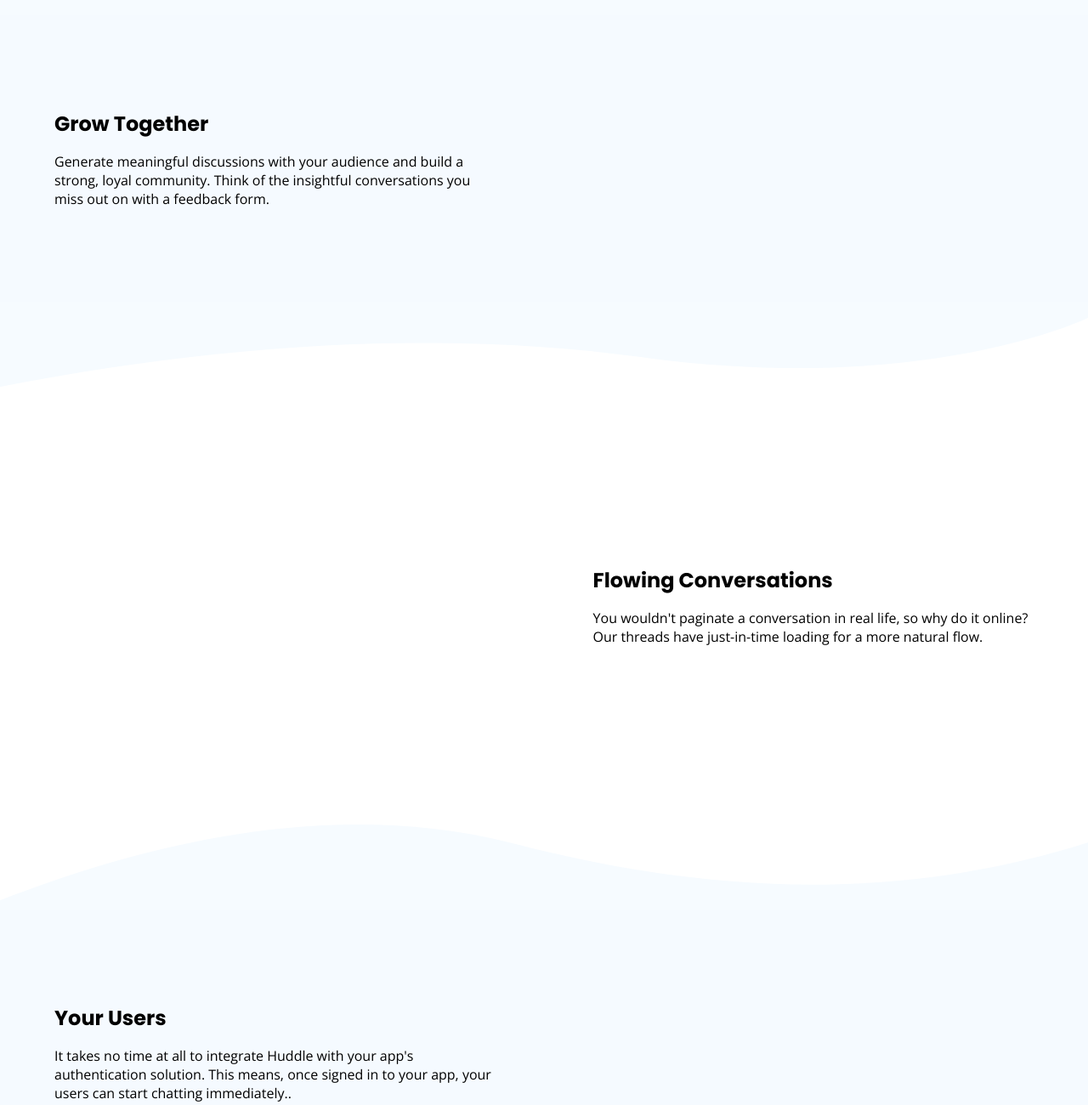
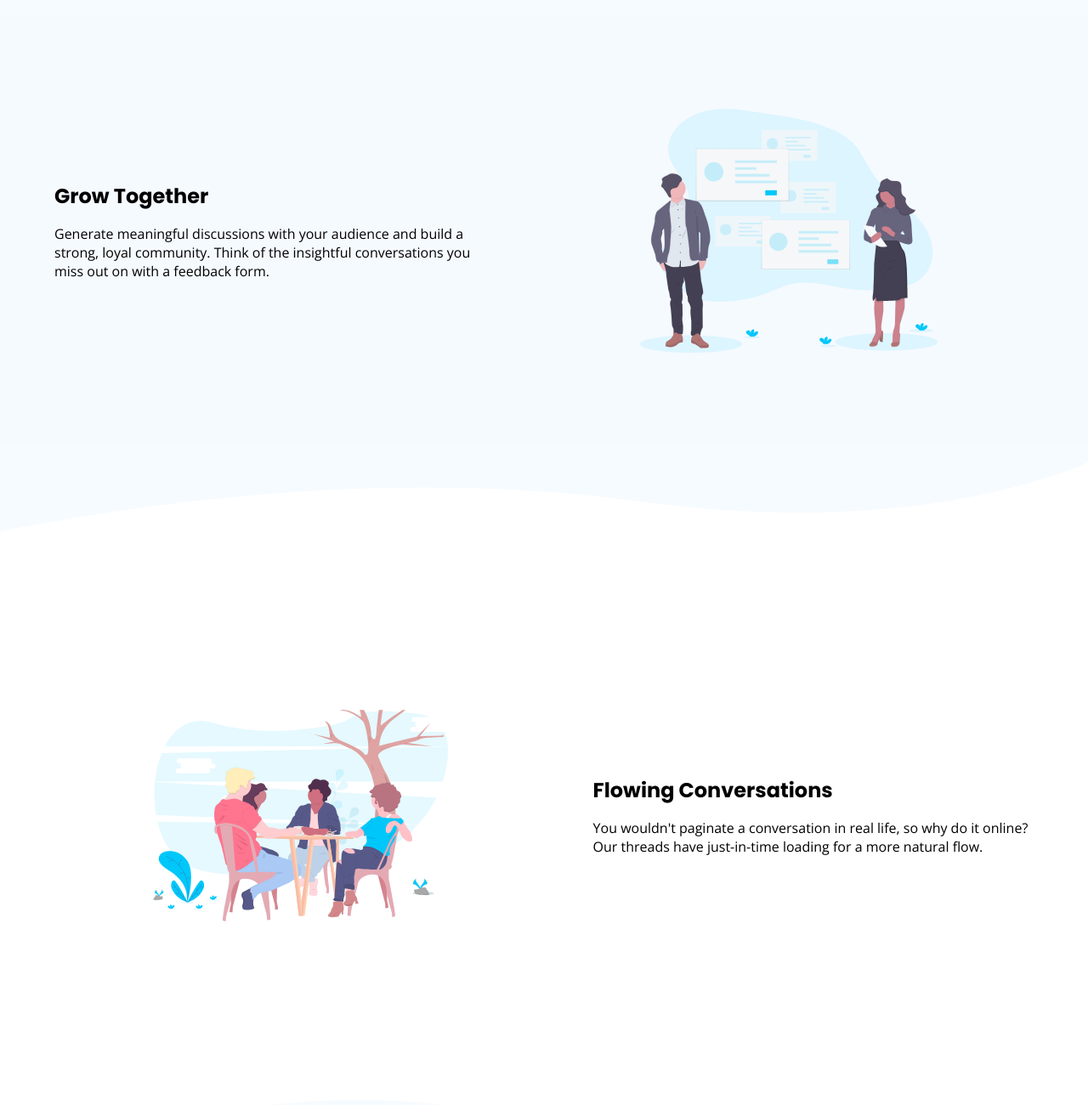
Before and after one commit to natab3na/Landing-page-App-Huddle, a plain HTML site: page index.html in a window 1280 px wide. Shown: the part 1440-2740 px from the top of the page at 85% size. Drawn offline with nearby package versions, Linux system fonts and the light colour scheme; the site is published under a folder, as on GitHub Pages, so addresses that start at the root find nothing.

Commit message:
modificacion en index

```diff
--- a/index.html
+++ b/index.html
@@ -62,7 +62,7 @@
 
       <div class="section__container container">
         <figure class="section__picture">
-          <img src="/images/illustration-grow-together.svg" alt="" class="section__img">
+          <img src="images/illustration-grow-together.svg" alt="" class="section__img">
         </figure>
 
         <div class="section__texts">
@@ -77,7 +77,7 @@
       <div class="wave wave--top"></div>
       <div class="section__container section__container--inverse container">
         <figure class="section__picture">
-          <img src="/images/illustration-flowing-conversation.svg" alt="" class="section__img">
+          <img src="images/illustration-flowing-conversation.svg" alt="" class="section__img">
         </figure>
 
         <div class="section__texts">
@@ -93,7 +93,7 @@
 
       <div class="section__container container">
         <figure class="section__picture">
-          <img src="/images/illustration-your-users.svg" alt="" class="section__img">
+          <img src="images/illustration-your-users.svg" alt="" class="section__img">
         </figure>
 
         <div class="section__texts">
```
Also changed, not shown: 1 other file.
